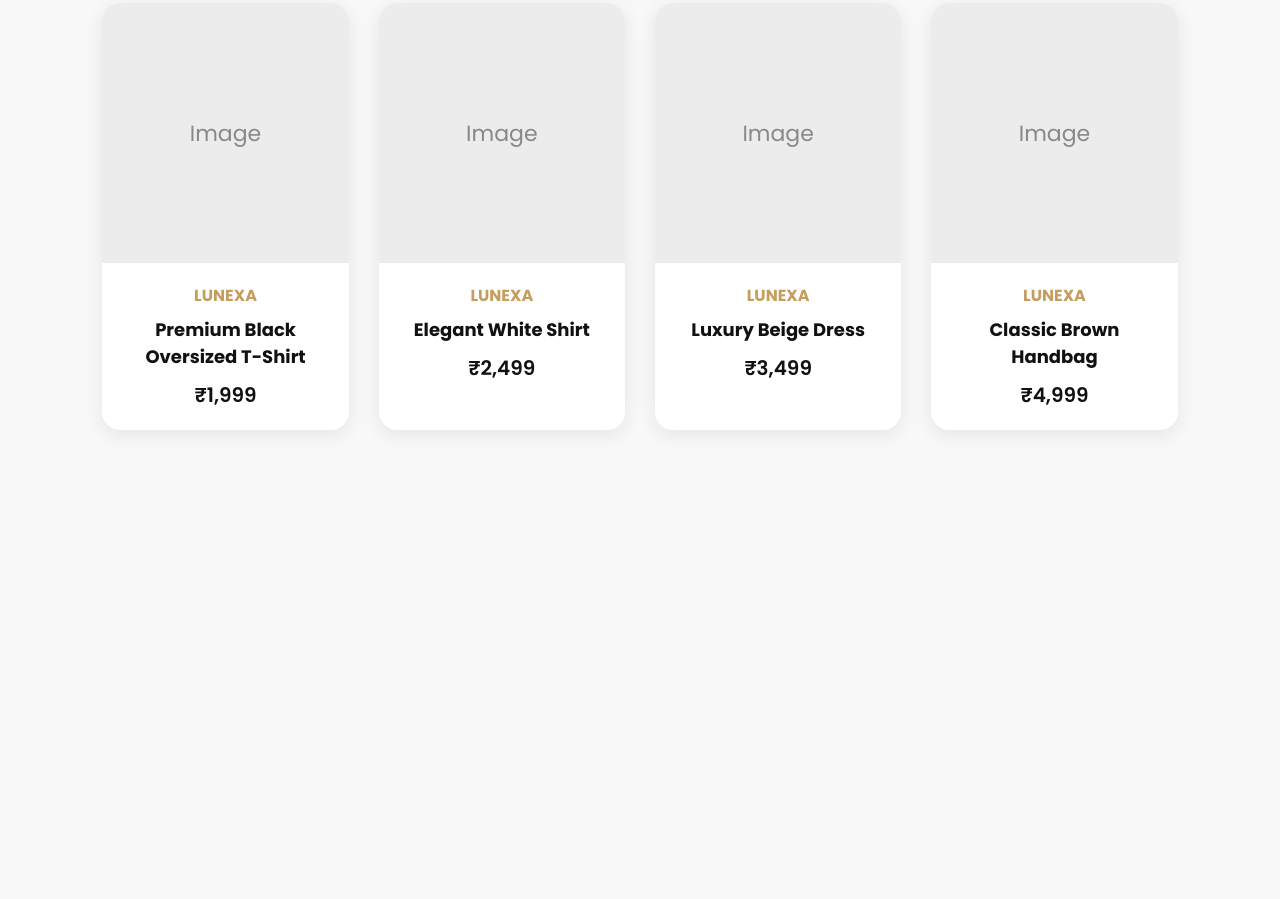
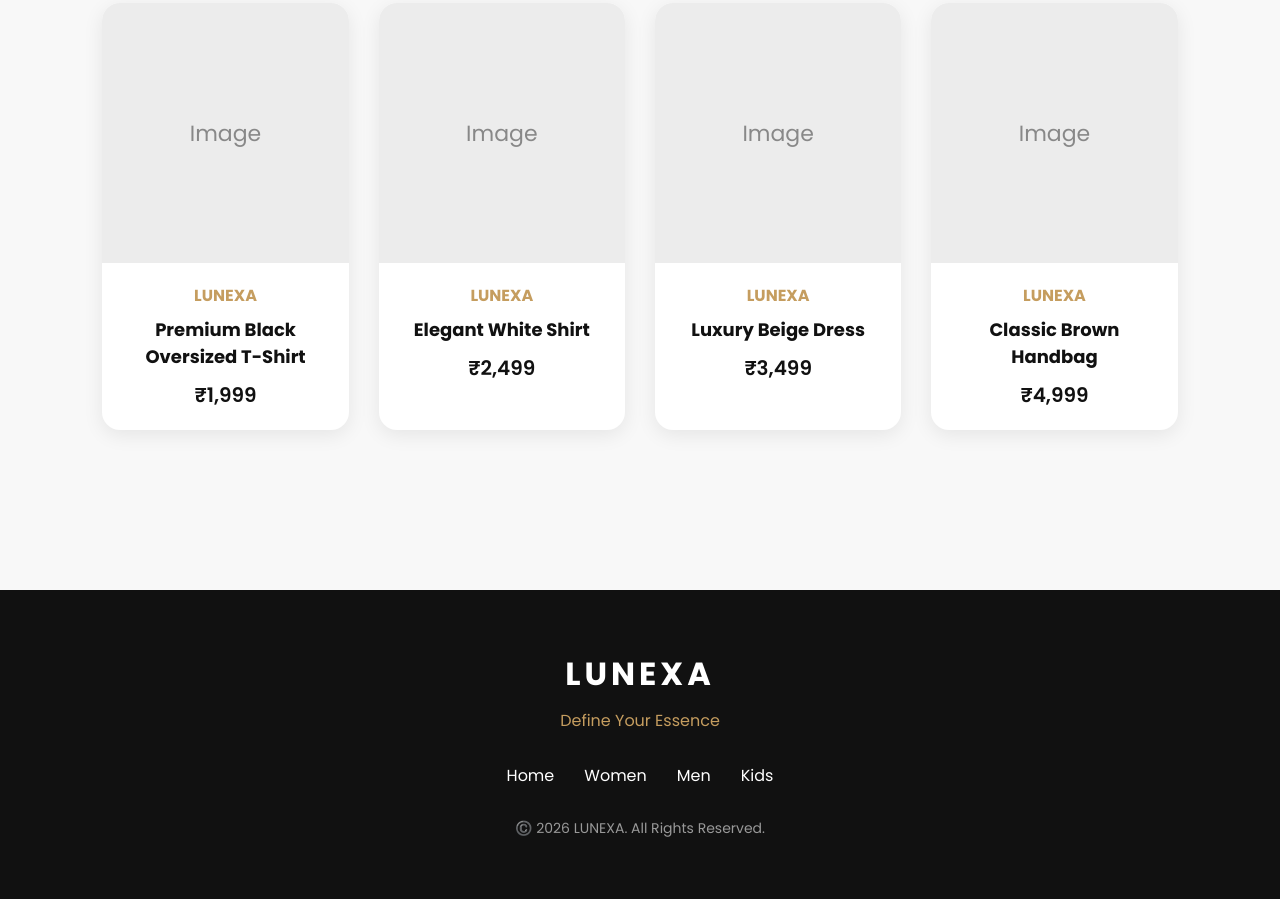
Before and after one commit to AnjalikumariA/render-LUNEXA, a website: page views/index.html in a window 1280 px wide. Shown: the part 978-1877 px from the top of the page. Before the commit the page ends 1488 px from the top, so only its background shows below. Drawn offline with nearby package versions, Linux system fonts and the light colour scheme.

Commit message:
add style.css

```diff
--- a/public/css/style.css
+++ b/public/css/style.css
@@ -75,3 +75,44 @@ ul{
 .btn:hover{
     background:#c59d5f;
 }
+/* Footer */
+
+.footer{
+    background:#111;
+    color:#fff;
+    text-align:center;
+    padding:60px 20px;
+    margin-top:80px;
+}
+
+.footer-logo h2{
+    font-size:32px;
+    letter-spacing:4px;
+    margin-bottom:10px;
+}
+
+.footer-logo p{
+    color:#c59d5f;
+    margin-bottom:30px;
+}
+
+.footer-links{
+    display:flex;
+    justify-content:center;
+    gap:30px;
+    margin-bottom:30px;
+}
+
+.footer-links a{
+    color:#fff;
+    transition:.3s;
+}
+
+.footer-links a:hover{
+    color:#c59d5f;
+}
+
+.footer-copy{
+    color:#999;
+    font-size:14px;
+}
--- a/views/index.html
+++ b/views/index.html
@@ -103,6 +103,25 @@ LUNEXA
     <script src="/js/main.js"></script>
     <script src="/js/slider.js"></script>
     <script src="/js/products.js"></script>
+    <footer class="footer">
+
+    <div class="footer-logo">
+        <h2>LUNEXA</h2>
+        <p>Define Your Essence</p>
+    </div>
+
+    <div class="footer-links">
+        <a href="/">Home</a>
+        <a href="/women">Women</a>
+        <a href="/men">Men</a>
+        <a href="/kids">Kids</a>
+    </div>
+
+    <div class="footer-copy">
+        <p>©️ 2026 LUNEXA. All Rights Reserved.</p>
+    </div>
+
+</footer>
 </body>
 
 
```
